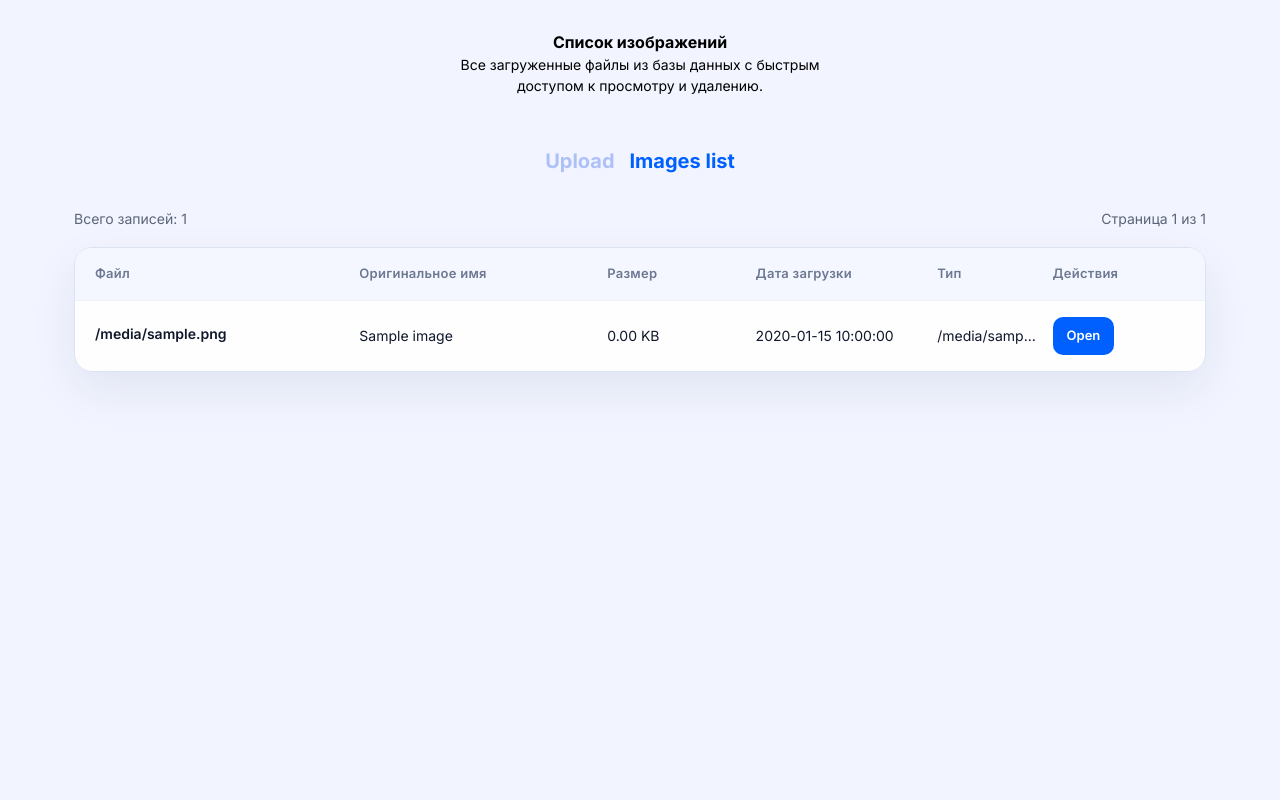
After one commit to arinayelagina123-afk/Image_Hosting, a Flask app: template templates/images_list.html in a window 1280 px wide. The commit adds this page. Run offline with Flask 3, Linux system fonts and the light colour scheme; the template is opened without the code that fills it: most values are stand-ins (such as "Sample title", 1, 10 or a date in 2020).

Commit message:
Подключение postgres и создание images_list

```diff
--- a/app.py
+++ b/app.py
@@ -1,8 +1,10 @@
 import logging
+import os
 import uuid
 from io import BytesIO
 from pathlib import Path
-
+from database.models import create_images
+from database.repository import save_metadata, get_images,get_count_images
 from PIL import Image, UnidentifiedImageError
 from flask import Flask, render_template, jsonify, request, send_from_directory, url_for
 
@@ -14,6 +16,7 @@ IMAGES_DIR = Path("IMAGES_DIR", BASE_DIR / 'images')
 
 LOGS_DIR = Path("LOGS_DIR", BASE_DIR / 'logs')
 
+
 MAX_FILE_SIZE = 5 * 1024 * 1024
 
 REQUEST_LIMIT = MAX_FILE_SIZE + 1024 * 1024
@@ -24,8 +27,8 @@ ALLOWED_IMAGE_FORMAT = {
     'GIF': 'gif'
 }
 app.config['MAX_CONTENT_LENGTH'] = REQUEST_LIMIT
-IMAGES_DIR.mkdir(exist_ok=True)
-LOGS_DIR.mkdir(exist_ok=True)
+IMAGES_DIR.mkdir(parents=True, exist_ok=True)
+LOGS_DIR.mkdir(parents=True, exist_ok=True)
 
 logging.basicConfig(
     filename=LOGS_DIR / 'app.log',
@@ -111,6 +114,19 @@ def upload_image():
     unique_filename = f'{uuid.uuid4().hex}.{image_extension}'
     target_path = IMAGES_DIR / unique_filename
     target_path.write_bytes(file_data)
+
+    try:
+        save_metadata(
+            filename=unique_filename,
+            original_name=original_filename,
+            size=len(file_data),
+            file_type=image_extension
+        )
+    except Exception as e:
+        target_path.unlink(missing_ok=True)
+        logging.warning(f'Файл удален так как метаданные не сохранились.')
+        return jsonify({'error': 'Файл удален так как метаданные не сохранились.'}), 500
+
     relative_url = url_for('get_image', filename=unique_filename)
     full_url = request.host_url.rstrip('/') + relative_url
 
@@ -125,10 +141,38 @@ def upload_image():
     ), 201
 
 
+@app.get('/images-list')
+def images_list():
+    page = request.args.get('page', 1, type=int)
+    per_page = 10
+    offset = (page - 1) * per_page
+    total = get_count_images()
+    rows = get_images(per_page, offset)
+    images_list = []
+    for row in rows:
+        images_list.append({
+            'id': row[0],
+            'filename': row[1],
+            'original_name': row[2],
+            'size': row[3],
+            'upload_time': row[4],
+            'file_type': row[5],
+            'url': url_for('get_image', filename=row[1])
+        })
+    total_pages = (total+ per_page - 1) // per_page
+    return render_template(
+        template_name_or_list='images_list.html',
+        images=images_list,
+        page=page,
+        total_pages=total_pages,
+        total_images=total
+    )
+
 @app.get('/images/<path:filename>')
 def get_image(filename):
     return send_from_directory(str(IMAGES_DIR), filename)  # send_from_directory предпочтительно принимать строки
 
 
 if __name__ == '__main__':
+    create_images()
     app.run(host='0.0.0.0', port=8000, debug=False)
--- a/requirements.txt
+++ b/requirements.txt
@@ -5,4 +5,6 @@ itsdangerous==2.2.0
 Jinja2==3.1.6
 MarkupSafe==3.0.3
 pillow==12.2.0
+psycopg==3.3.4
+psycopg-binary==3.3.4
 Werkzeug==3.1.8
--- a/static/css/style.css
+++ b/static/css/style.css
@@ -321,3 +321,135 @@ body {
     opacity: 0.7;
     /* Make the icon semi-transparent for user feedback */
 }
+
+.images-list {
+    max-width: 1180px;
+    margin: 32px auto 80px;
+    padding: 0 24px;
+    color: #0f172a;
+}
+
+.images-list__summary {
+    display: flex;
+    justify-content: space-between;
+    gap: 16px;
+    margin-bottom: 18px;
+    color: #5b6478;
+    font-size: 14px;
+}
+
+.images-list__table {
+    overflow: hidden;
+    border: 1px solid #dbe3f3;
+    border-radius: 18px;
+    background: rgba(255, 255, 255, 0.9);
+    box-shadow: 0 18px 45px rgba(27, 44, 89, 0.08);
+}
+
+.images-list__head,
+.images-list__row {
+    display: grid;
+    grid-template-columns: 1.5fr 1.4fr 0.8fr 1fr 0.6fr 0.8fr;
+    gap: 16px;
+    align-items: center;
+}
+
+.images-list__head {
+    padding: 16px 20px;
+    background: #f4f7ff;
+    color: #6d7891;
+    font-size: 13px;
+    font-weight: 600;
+    letter-spacing: 0.02em;
+}
+
+.images-list__row {
+    padding: 16px 20px;
+    border-top: 1px solid #edf1f8;
+    font-size: 14px;
+}
+
+.images-list__cell {
+    min-width: 0;
+    overflow: hidden;
+    text-overflow: ellipsis;
+    white-space: nowrap;
+}
+
+.images-list__cell--file {
+    font-weight: 600;
+}
+
+.images-list__name {
+    display: inline-block;
+    max-width: 100%;
+    overflow: hidden;
+    text-overflow: ellipsis;
+}
+
+.images-list__actions {
+    display: flex;
+    justify-content: flex-start;
+}
+
+.images-list__button,
+.images-list__pager {
+    display: inline-flex;
+    align-items: center;
+    justify-content: center;
+    min-height: 38px;
+    padding: 0 14px;
+    border-radius: 10px;
+    background: #0060ff;
+    color: #fff;
+    text-decoration: none;
+    font-size: 13px;
+    font-weight: 600;
+}
+
+.images-list__pagination {
+    display: flex;
+    gap: 12px;
+    justify-content: center;
+    margin-top: 20px;
+}
+
+.images-list__empty {
+    padding: 28px;
+    border-radius: 18px;
+    background: rgba(255, 255, 255, 0.9);
+    color: #5b6478;
+    box-shadow: 0 18px 45px rgba(27, 44, 89, 0.08);
+}
+
+@media (max-width: 900px) {
+    .images-list__summary {
+        flex-direction: column;
+    }
+
+    .images-list__head,
+    .images-list__row {
+        grid-template-columns: 1.2fr 1fr 0.8fr;
+    }
+
+    .images-list__head span:nth-child(n + 4),
+    .images-list__row .images-list__cell:nth-child(n + 4) {
+        display: none;
+    }
+}
+
+@media (max-width: 640px) {
+    .images-list {
+        padding: 0 14px;
+    }
+
+    .images-list__head,
+    .images-list__row {
+        grid-template-columns: 1fr;
+    }
+
+    .images-list__head span,
+    .images-list__row .images-list__cell {
+        display: block;
+    }
+}
--- /dev/null
+++ b/templates/images_list.html
@@ -0,0 +1,70 @@
+<!DOCTYPE html>
+<html lang="ru">
+<head>
+    <meta charset="UTF-8">
+    <meta name="viewport" content="width=device-width, initial-scale=1.0">
+    <title>Images list</title>
+    <link rel="stylesheet" href="{{ url_for('static', filename='css/reset.css') }}">
+    <link rel="preconnect" href="https://fonts.googleapis.com">
+    <link rel="preconnect" href="https://fonts.gstatic.com" crossorigin>
+    <link href="https://fonts.googleapis.com/css2?family=Inter:ital,opsz,wght@0,14..32,100..900;1,14..32,100..900&display=swap"
+          rel="stylesheet">
+    <link rel="stylesheet" href="{{ url_for('static', filename='css/style.css') }}">
+</head>
+<body>
+<section class="upload__intro">
+    <h2 class="upload__title">Список изображений</h2>
+    <p class="upload__description">Все загруженные файлы из базы данных с быстрым доступом к просмотру и удалению.</p>
+</section>
+<nav class="upload__tabs">
+    <a class="upload__tab" href="{{ url_for('upload_page') }}">Upload</a>
+    <a class="upload__tab upload__tab--active" href="{{ url_for('images_list') }}">Images list</a>
+</nav>
+<main class="images-list">
+    <section class="images-list__summary">
+        <p>Всего записей: {{ total_images }}</p>
+        <p>Страница {{ page }} из {{ total_pages or 1 }}</p>
+    </section>
+
+    {% if images %}
+    <div class="images-list__table">
+        <div class="images-list__head">
+            <span>Файл</span>
+            <span>Оригинальное имя</span>
+            <span>Размер</span>
+            <span>Дата загрузки</span>
+            <span>Тип</span>
+            <span>Действия</span>
+        </div>
+        {% for image in images %}
+        <div class="images-list__row">
+            <div class="images-list__cell images-list__cell--file">
+                <span class="images-list__name">{{ image.filename }}</span>
+            </div>
+            <div class="images-list__cell">{{ image.original_name }}</div>
+            <div class="images-list__cell">{{ '%.2f'|format(image.size / 1024) }} KB</div>
+            <div class="images-list__cell">{{ image.upload_time }}</div>
+            <div class="images-list__cell">{{ image.file_type }}</div>
+            <div class="images-list__cell images-list__actions">
+                <a class="images-list__button" href="{{ image.url }}" target="_blank" rel="noreferrer">Open</a>
+            </div>
+        </div>
+        {% endfor %}
+    </div>
+
+    <div class="images-list__pagination">
+        {% if page > 1 %}
+        <a class="images-list__pager" href="{{ url_for('images_list', page=page - 1) }}">Prev</a>
+        {% endif %}
+        {% if page < total_pages %}
+        <a class="images-list__pager" href="{{ url_for('images_list', page=page + 1) }}">Next</a>
+        {% endif %}
+    </div>
+    {% else %}
+    <div class="images-list__empty">
+        <p>Пока нет загруженных изображений.</p>
+    </div>
+    {% endif %}
+</main>
+</body>
+</html>
```
Also changed, not shown: database/db.py (added, +13 -0 lines), database/models.py (added, +18 -0 lines), database/repository.py (added, +49 -0 lines), docker-compose.yaml (+24 -2 lines), database/__init__.py (added), 2 other files.
